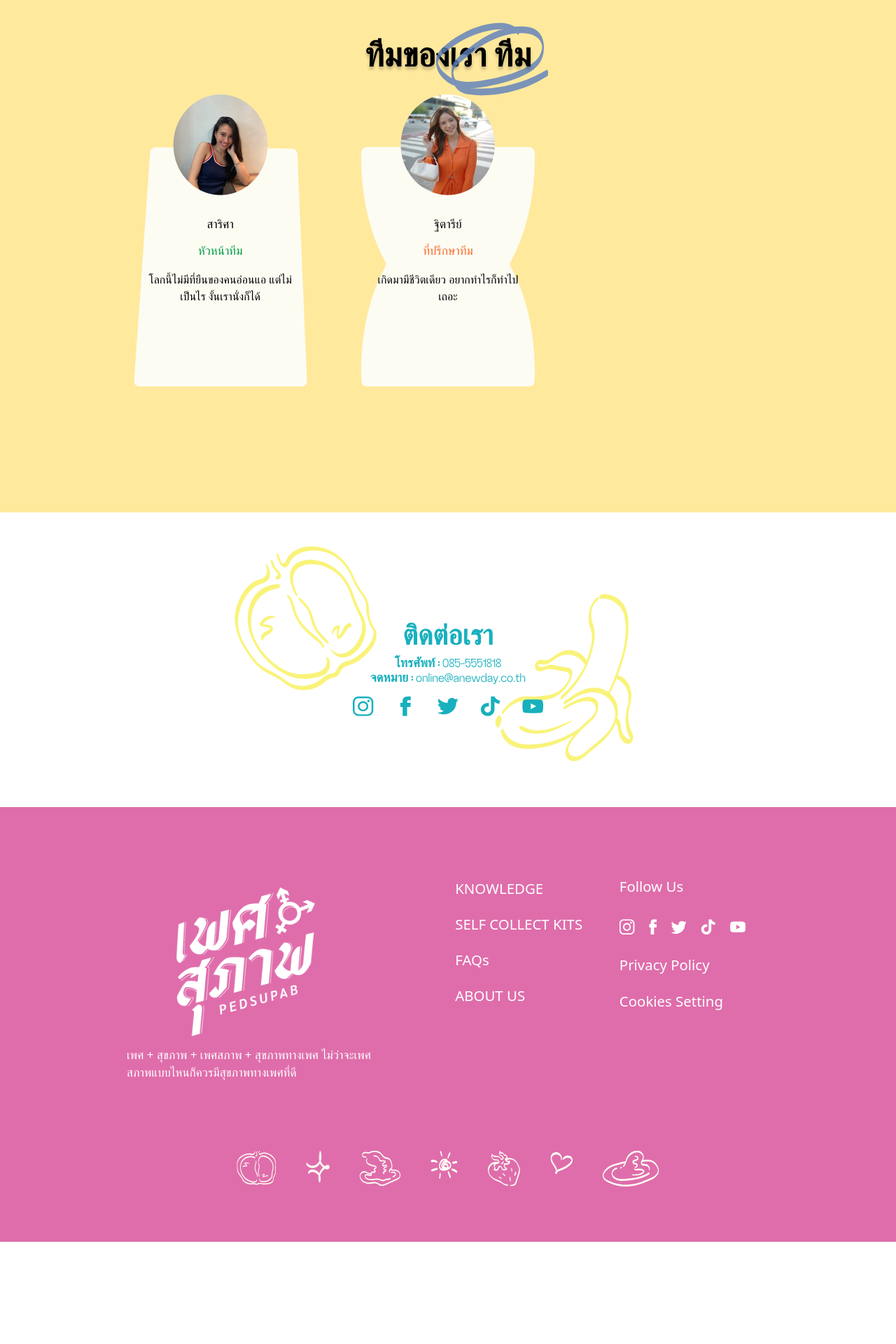
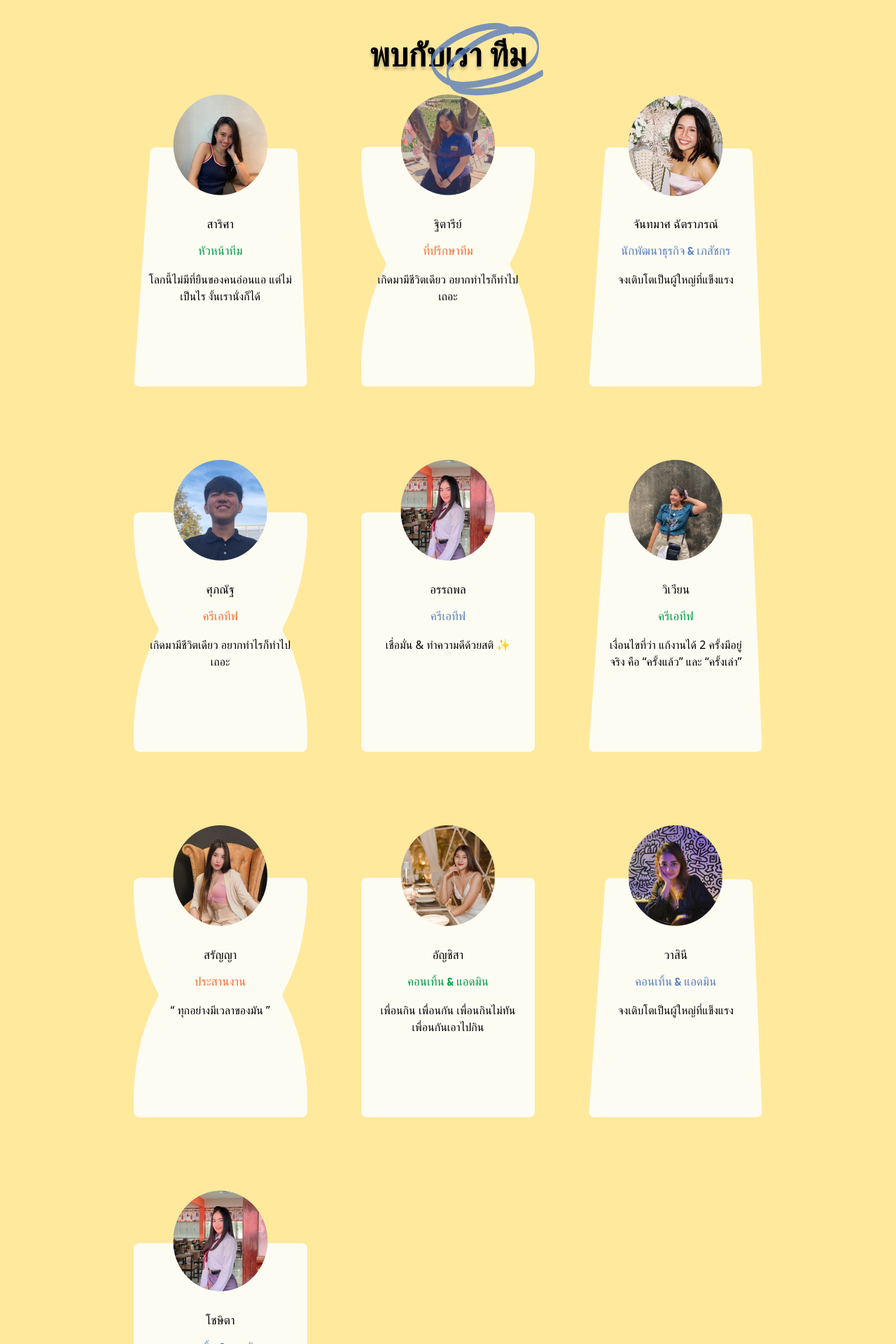
Before and after one commit to fatosaurus/Pedsupab, a React (Create React App) app: page /th/aboutus in a window 1280 px wide. Shown: the part 520-2440 px from the top of the page at 70% size. Before the commit the page ends 2294 px from the top, so only its background shows below. Built offline with nearby package versions, Linux system fonts and the light colour scheme.

Commit message:
about yhai page

```diff
--- a/src/components/AboutThai.js
+++ b/src/components/AboutThai.js
@@ -15,10 +15,6 @@ import team_img_8 from "../assets/image/team_img_8.png";
 import team_img_9 from "../assets/image/team_img_9.png";
 import team_img_10 from "../assets/image/team_img_10.png";
 import team_img_11 from "../assets/image/team_img_11.png";
-
-import Suphanat_N from "../assets/image/Suphanat N.JPG";
-import Wasinee_M from  "../assets/image/Wasinee M.JPG";
-import Attapon_L from "../assets/image/Attapon L.JPG"
 import { Link } from "react-router-dom";
 import TeamTextHighlight from "../iconComponents/TeamTextHighlight";
 
@@ -88,7 +84,7 @@ const AboutThai = () => {
           <div className='container'>
             <h2 className='primary-title'>
 
-            ทีมของเรา <span className="circle-wrap-highlight">ทีม
+            พบกับเรา <span className="circle-wrap-highlight">ทีม
                 <div className="circle-svg"><TeamTextHighlight /></div>
             </span>
             </h2>
@@ -126,14 +122,14 @@ const AboutThai = () => {
               <div className='col-md-4'>
                 <div className='team-card bg-2'>
                   <div className='graphic'>
-                    <img src={team_img_11} alt='Team Member' />
+                    <img src={team_img_9} alt='Team Member' />
                   </div>
                   <h4 className='card-title'>ฐิตารีย์  </h4>
                   <p className='color-orange sub-title'>ที่ปรึกษาทีม  </p>
                   <p className='quote'>เกิดมามีชีวิตเดียว อยากทำไรก็ทำไปเถอะ</p>
                 </div>
               </div>
-              {/* <div className='col-md-4'>
+              <div className='col-md-4'>
                 <div className='team-card bg-1'>
                   <div className='graphic'>
                     <img src={team_img_1} alt='Team Member' />
@@ -146,11 +142,7 @@ const AboutThai = () => {
               <div className='col-md-4'>
                 <div className='team-card bg-2'>
                   <div className='graphic'>
-                    <img src={Suphanat_N} alt='Team Member'  style={{
-          borderRadius: '50%',
-          width: '140px',
-          height: '140px',
-        }}/>
+                    <img src={team_img_2} alt='Team Member' />
                   </div>
                   <h4 className='card-title'>ศุภณัฐ </h4>
                   <p className='color-orange sub-title'>ครีเอทีฟ </p>
@@ -160,11 +152,7 @@ const AboutThai = () => {
               <div className='col-md-4'>
                 <div className='team-card bg-3'>
                   <div className='graphic'>
-                    <img src={Attapon_L} alt='Team Member'  style={{
-          borderRadius: '50%',
-          width: '140px',
-          height: '140px',
-        }}/>
+                    <img src={team_img_3} alt='Team Member' />
                   </div>
                   <h4 className='card-title'>อรรถพล </h4>
                   <p className='color-blue sub-title'>ครีเอทีฟ </p>
@@ -189,7 +177,7 @@ const AboutThai = () => {
               <div className='col-md-4'>
                 <div className='team-card bg-2'>
                   <div className='graphic'>
-                    <img src={team_img_5} alt='Team Member' />
+                    <img src={team_img_4} alt='Team Member' />
                   </div>
                   <h4 className='card-title'>สรัญญา </h4>
                   <p className='color-orange sub-title'>
@@ -201,7 +189,7 @@ const AboutThai = () => {
               <div className='col-md-4'>
                 <div className='team-card bg-3'>
                   <div className='graphic'>
-                    <img src={team_img_9} alt='Team Member' />
+                    <img src={team_img_5} alt='Team Member' />
                   </div>
                   <h4 className='card-title'>อัญชิสา</h4>
                   <p className='color-green sub-title'>
@@ -215,11 +203,7 @@ const AboutThai = () => {
               <div className='col-md-4'>
                 <div className='team-card bg-1'>
                   <div className='graphic'>
-                    <img src={Wasinee_M} alt='Team Member'  style={{
-          borderRadius: '50%',
-          width: '140px',
-          height: '140px',
-        }} />
+                    <img src={team_img_6} alt='Team Member' />
                   </div>
                   <h4 className='card-title'>วาสินี </h4>
                   <p className='color-blue sub-title'>
@@ -232,7 +216,7 @@ const AboutThai = () => {
               <div className='col-md-4'>
                 <div className='team-card bg-3'>
                   <div className='graphic'>
-                    <img src={team_img_6} alt='Team Member' />
+                    <img src={team_img_7} alt='Team Member' />
                   </div>
                   <h4 className='card-title'>โชษิตา</h4>
                   <p className='color-blue sub-title'>คอนเทิ้น & แอดมิน  </p>
```
